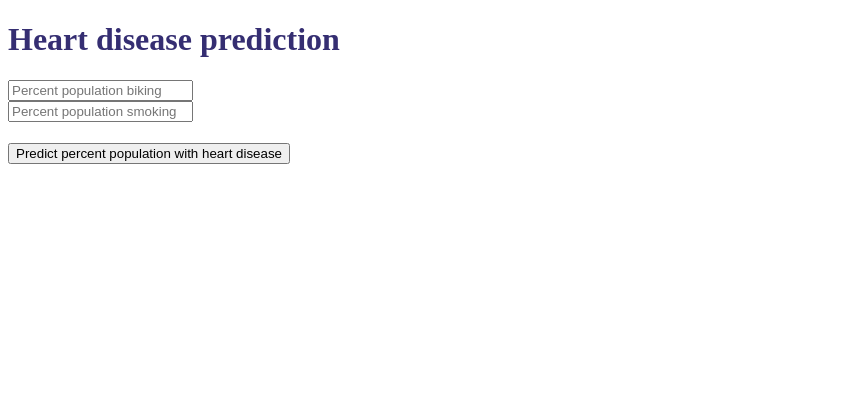
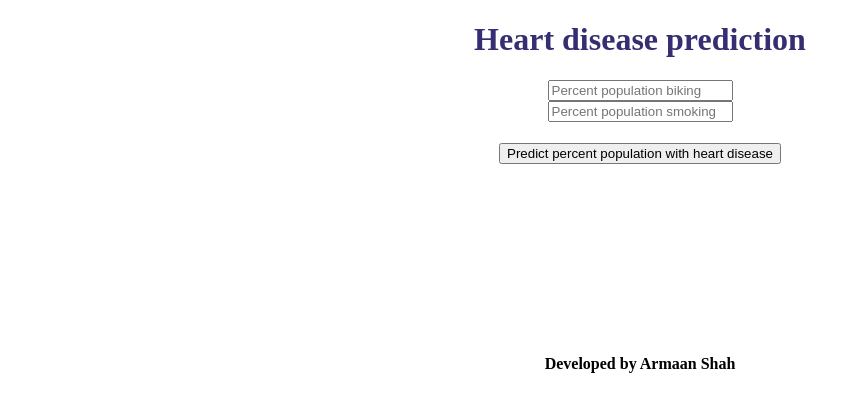
Before and after one commit to ArmaanS1231/Machine-Learning-Web-Application, a Flask app: page / in a window 1280 px wide. Shown: the top 412 px of the page, without its empty margins (0-860 px from the left). Run offline with Flask 3, Linux system fonts and the light colour scheme; parts of the project's set-up code (start-up, migrations or seed data) failed here and were passed over.

Commit message:
Update index.html
Added new css: centered text, fixed some minor margin/spacing issues, changed colors, changed cursors, and changed button

```diff
--- a/templates/index.html
+++ b/templates/index.html
@@ -10,8 +10,8 @@
 </head>
 
 <body>
- <div class="login">
-	<h1  style="color:rgb(53, 46, 114);">Heart disease prediction</h1>
+ <div class="login" style="text-align:center">
+	<h1  style="color:rgb(53, 46, 114); ">Heart disease prediction</h1>
 
      <!-- Action is where the data is sent. In our case, predict page.
      If action is omitted, it assumed to be the current page -->
@@ -19,13 +19,15 @@
     	<input type="text" name="percent biking" placeholder="Percent population biking" required="required" /><br>
         <input style="margin-bottom:5px;"" type="text" name="percent smoking" placeholder="Percent population smoking" required="required" /><p>
 
-        <button type="submit" class="btn btn-primary btn-block btn-large">Predict percent population with heart disease</button></p>
+        <button type="submit" class="btn btn-primary btn-block btn-large" style="cursor:pointer;"">Predict percent population with heart disease</button></p>
     </form>
 
    <br>
    <br>
    <h4 style="color:rgb(53,46,114);">
    {{ prediction_text }} </h4>
+   <br>
+   <h4 style="margin-top: 100px">Developed by Armaan Shah</h4>
 
  </div>
 
```
